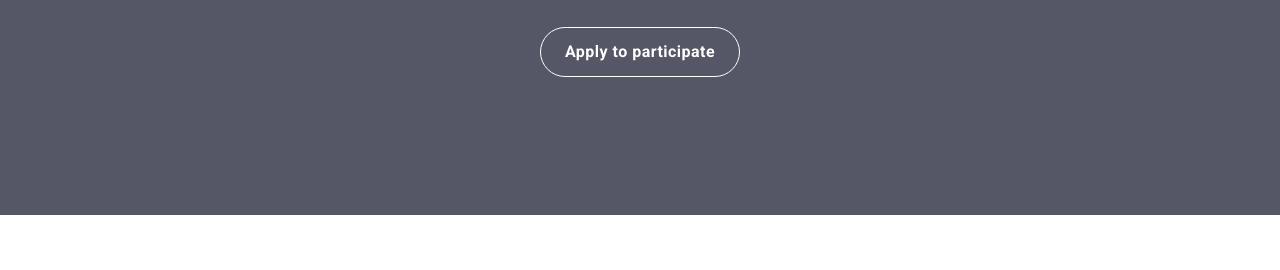
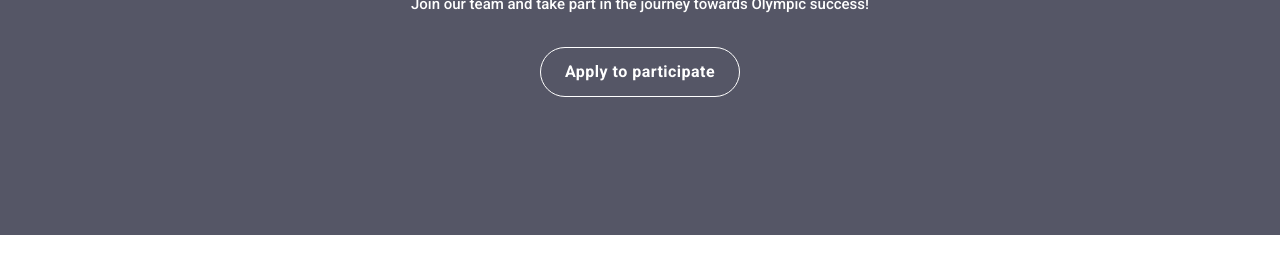
Before and after one commit to DorianDevois/shooting-sports, a plain HTML site: page index.html in a window 1280 px wide. Shown: the part 165-435 px from the top of the page. Drawn offline with nearby package versions, Linux system fonts and the light colour scheme.

Commit message:
add some changes

```diff
--- a/css/styles.css
+++ b/css/styles.css
@@ -727,7 +727,7 @@
 
 /* MAIN Content */
 .page-main {
-  padding-top: calc(var(--header-height) + env(safe-area-inset-top));
+  padding-top: 60px;
 }
 
 /* START - Hero Section */
@@ -1601,6 +1601,10 @@
     margin-left: auto;
   }
 
+  .page-main {
+    padding-top: 80px;
+  }
+
   .about-us__detailed {
     display: flex;
     align-items: flex-start;
--- a/index.html
+++ b/index.html
@@ -2,9 +2,9 @@
 <html lang="en">
   <head>
     <!-- Base href для власного домена -->
-    <!-- <base href="/" /> -->
+    <base href="/" />
     <!-- Base href for GitHub Pages -->
-    <base href="/shooting-sports/" />
+    <!-- <base href="/shooting-sports/" /> -->
 
     <!-- Charset -->
     <meta charset="UTF-8" />
```
